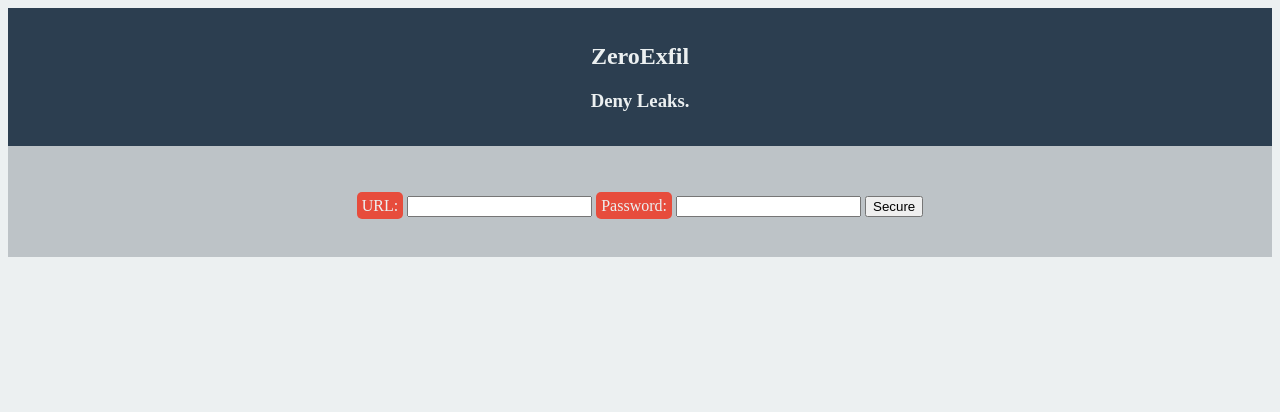
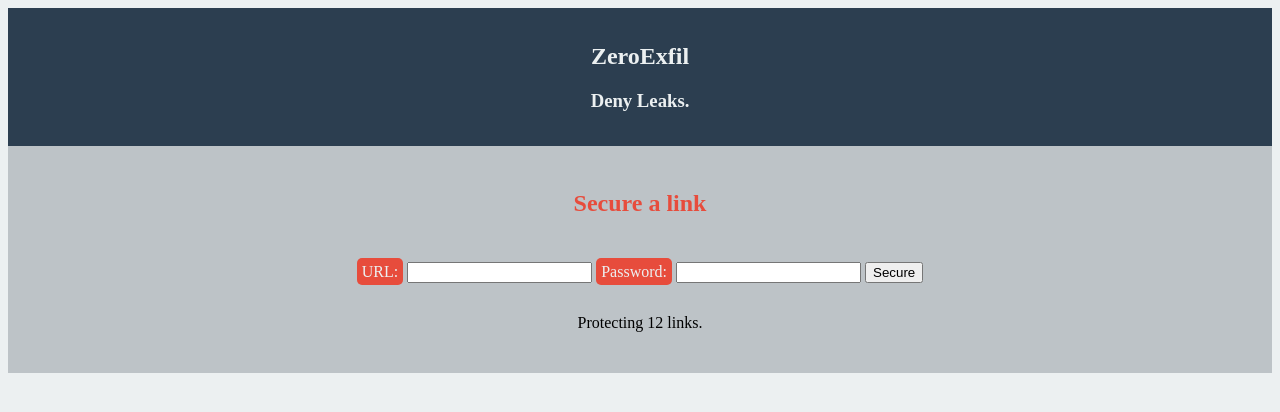
Before and after one commit to Gage-BCCA/ZeroExfil, a Flask app: page / in a window 1280 px wide. Shown: the top 412 px of the page. Run offline with Flask 3, Linux system fonts and the light colour scheme.

Commit message:
Added row count to homepage. Made all headers red.

```diff
--- a/src/app.py
+++ b/src/app.py
@@ -3,7 +3,7 @@ from flask_scrypt import check_password_hash, generate_password_hash, generate_r
 import os
 import sqlite3
 
-from csv_utils import write_link_to_csv, find_link
+from csv_utils import write_link_to_csv, find_link, fetch_datafile_rows
 import links
 
 app = Flask(__name__)
@@ -14,12 +14,14 @@ PROTOCOL = 'http://'
 
 @app.route('/')
 def index():
-    return render_template("index.html")
+    rows = fetch_datafile_rows()
+    return render_template("index.html", rows=rows)
 
 
 @app.route("/0/<id>")
 def url_gate(id: str):
     results = find_link(id)
+
     if not results:
         return redirect('/')
     return render_template('url_gate.html', id=id)
--- a/src/templates/index.html
+++ b/src/templates/index.html
@@ -1,5 +1,8 @@
 {% extends 'base.html' %}
 {% block content %}
+<div class="red-header">
+    <h1>Secure a link</h1>
+</div>
 <div class="form">
     <form action="/secure", method="post">
         <label for="link">URL:</label>
@@ -9,4 +12,7 @@
         <input type="submit" value="Secure" />
     </form>
 </div>
+<div>
+    <p> Protecting {{ rows }} links.</p>
+</div>
  {% endblock %}
--- a/src/templates/url_gate.html
+++ b/src/templates/url_gate.html
@@ -1,7 +1,9 @@
 {% extends 'base.html' %}
 {% block content %}
 
-<h3>Password Protected Link ID: {{ id }}</h3>
+<div class="red-header">
+    <h1>Password Protected Link ID: {{ id }}</h1>
+</div>
     <form action="/unlock", method="post">
         <label for="password">Password:</label>
         <input type="password" id="password" name="password">
```
Also changed, not shown: src/links.csv (+1 -0 lines).
